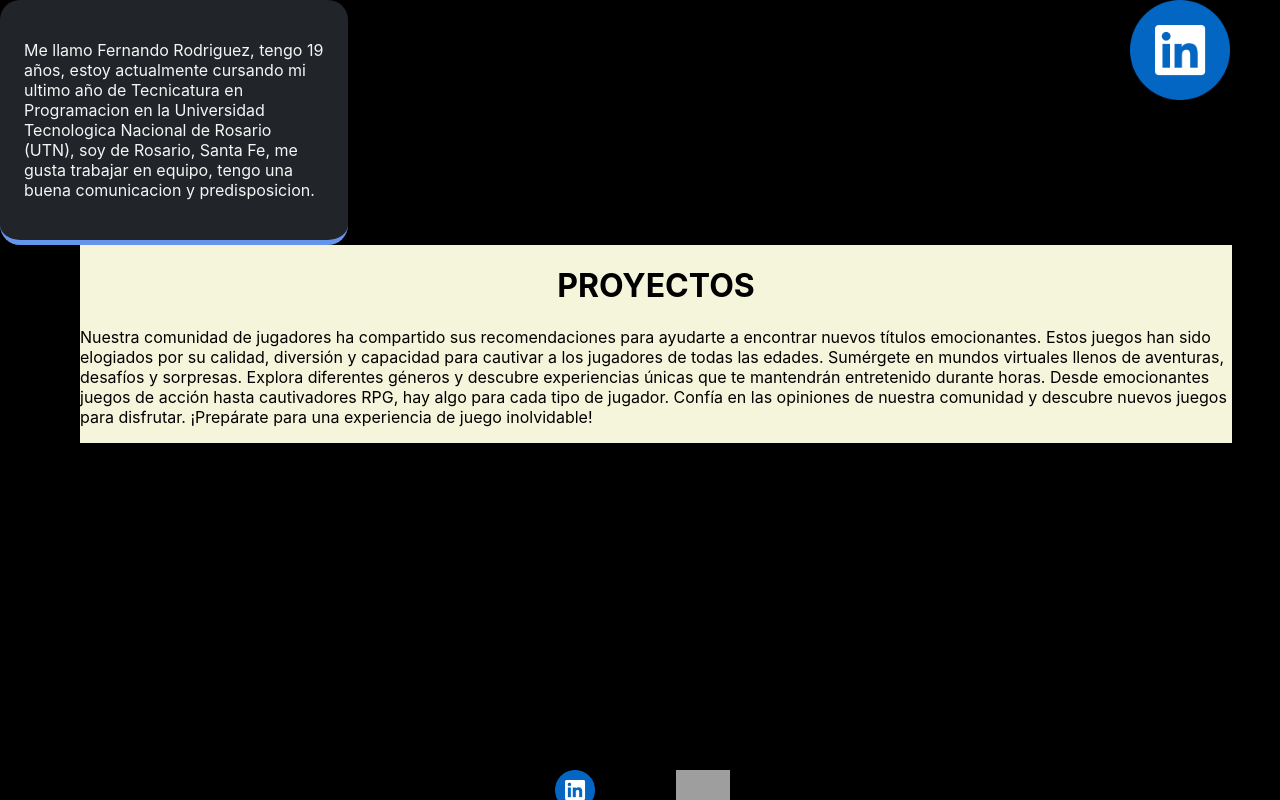
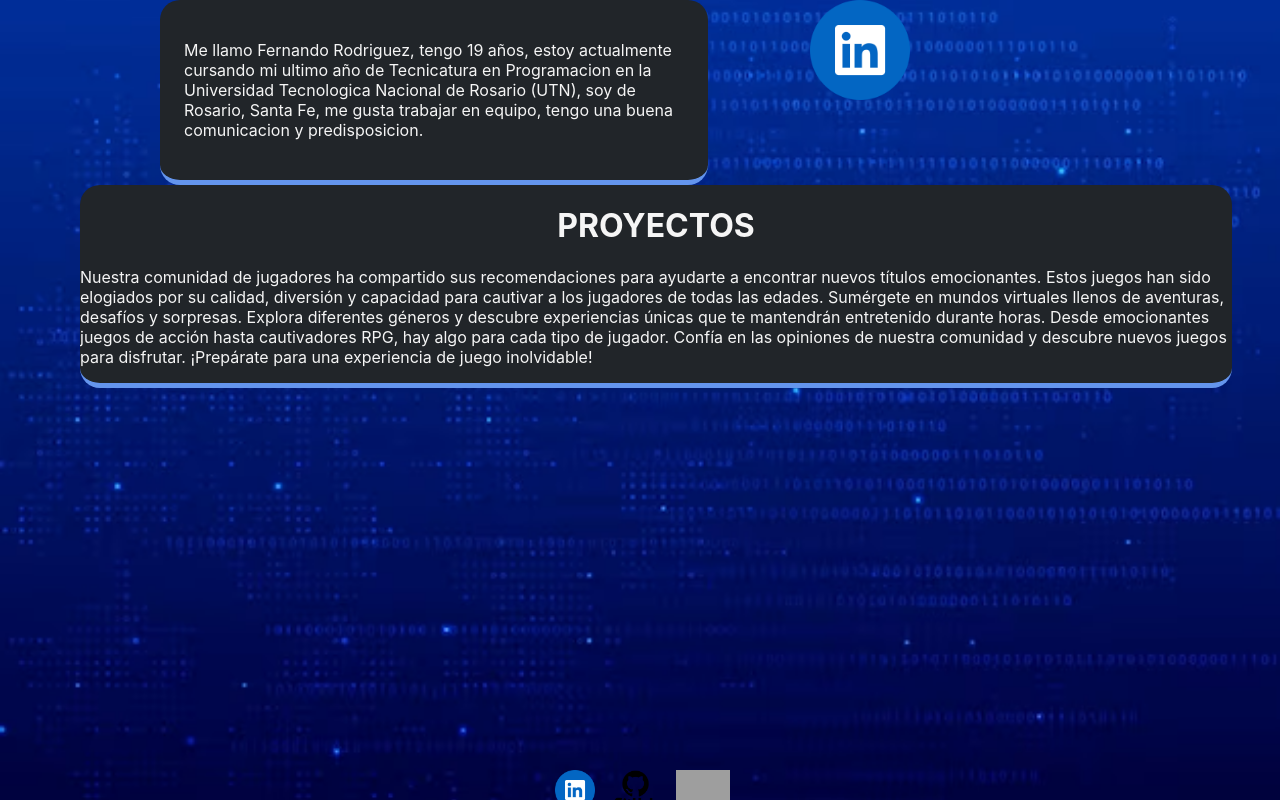
Before and after one commit to FernandoRodriguez1/aboutme, a React (Create React App) app in the folder portafolioweb/: page / in a window 1280 px wide. Built offline with nearby package versions, Linux system fonts and the light colour scheme; no server answers; grey boxes are pictures that could not be loaded.

Commit message:
primercommitlinux

```diff
--- a/portafolioweb/src/App.css
+++ b/portafolioweb/src/App.css
@@ -2,6 +2,7 @@
   text-align: center;
 }
 body {
-  background-color: black;
+  background-image: url("Images/background-image.jpg");
   margin: 0; /* Puede ser útil quitar el margen predeterminado del body */
+  background-size: cover;
 }
--- a/portafolioweb/src/Pages/Aboutme/Aboutme.css
+++ b/portafolioweb/src/Pages/Aboutme/Aboutme.css
@@ -1,6 +1,8 @@
 .container {
     display: flex;
     justify-content: space-between;
+    padding-left: 160px;
+    padding-right: 320px;
   }
 
   .principal {
@@ -8,8 +10,9 @@
     background-color: #212529;
     height: max-content;
     padding: 3vh;
+
     border-radius: 20px;
-    width: 300px; /* Ajusta el ancho según tus necesidades */
+    width: 500px; /* Ajusta el ancho según tus necesidades */
     border-bottom: 5px solid cornflowerblue;
     color: whitesmoke;
   }
--- a/portafolioweb/src/Pages/Proyects/Proyects.css
+++ b/portafolioweb/src/Pages/Proyects/Proyects.css
@@ -3,7 +3,12 @@
   overflow: hidden;
   width: 90%;
   text-align: left;
-  background-color: beige;
+  background-color: #212529;
+
+  border-radius: 20px;
+
+  border-bottom: 5px solid cornflowerblue;
+  color: whitesmoke;
 }
 .title {
   text-align: center;
```
Also changed, not shown: portafolioweb/src/Images/background-image.jpg (added).
